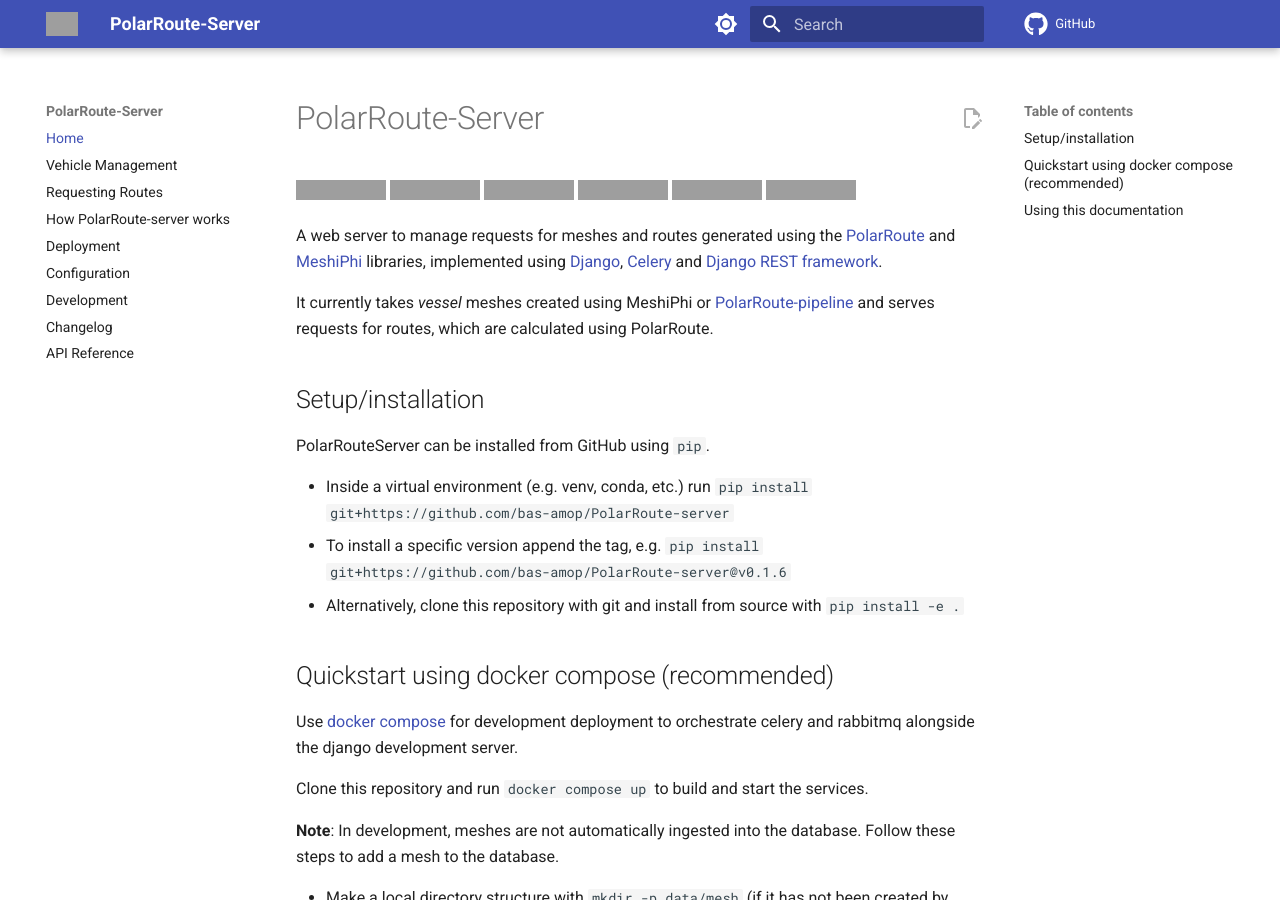
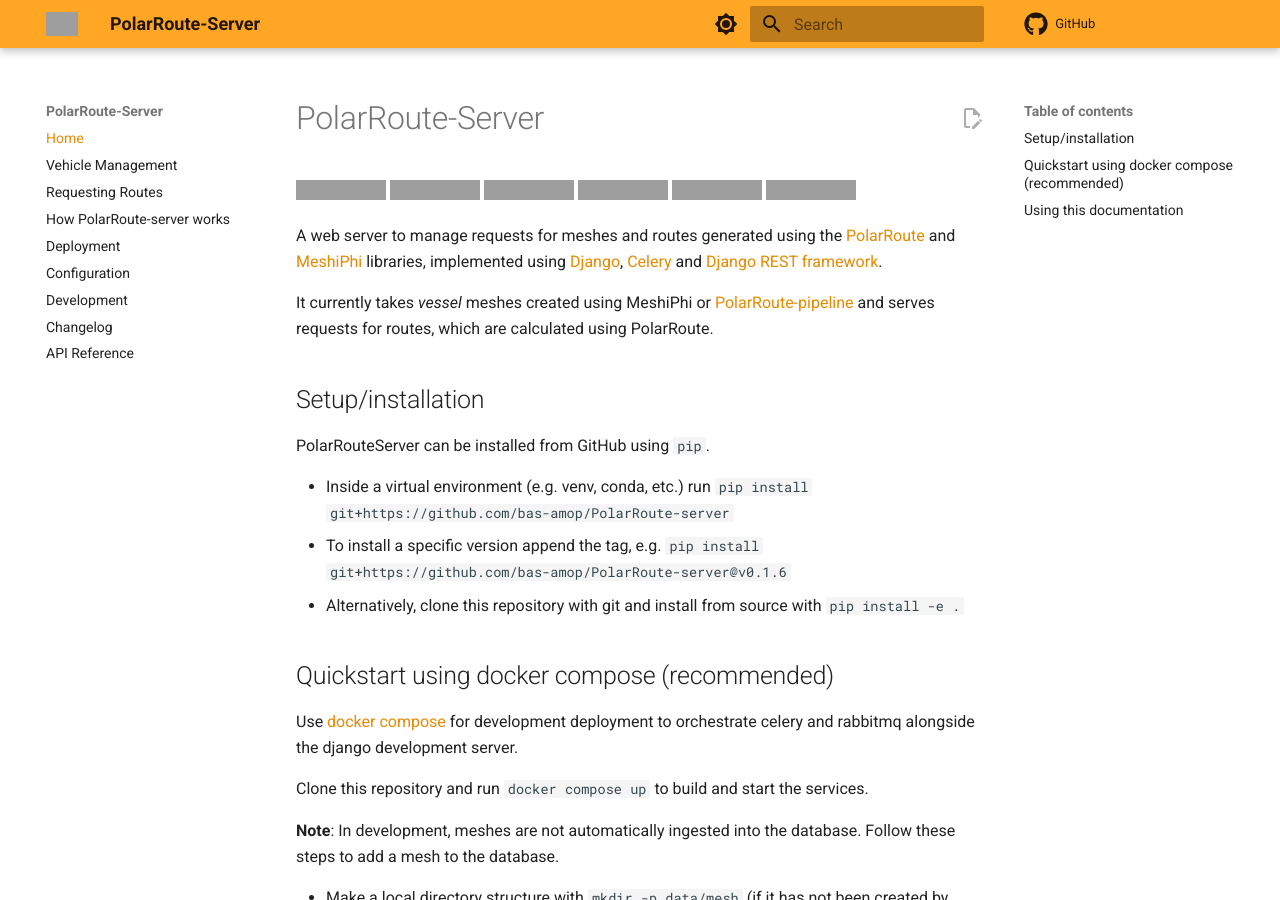
Before and after one commit to bas-amop/PolarRoute-server, an MkDocs documentation site: the page built from docs/index.md, in a window 1280 px wide and 900 px high. Built offline with MkDocs 1.6.1 and Material for MkDocs 9.7.7, drawn with Linux system fonts in a browser that asks for light colours; comment, search, counter and statistics services are not loaded; grey boxes are pictures that could not be loaded.

Commit message:
give polarroute server its own colour: orange

```diff
--- a/mkdocs.yml
+++ b/mkdocs.yml
@@ -16,14 +16,14 @@
     # Palette toggle for light mode
     - media: "(prefers-color-scheme: light)"
       scheme: default
-      primary: indigo
+      primary: orange
       toggle:
         icon: material/brightness-7
         name: Switch to dark mode
     # Palette toggle for dark mode
     - media: "(prefers-color-scheme: dark)"
       scheme: slate
-      primary: indigo
+      primary: orange
       toggle:
         icon: material/brightness-4
         name: Switch to light mode
```
